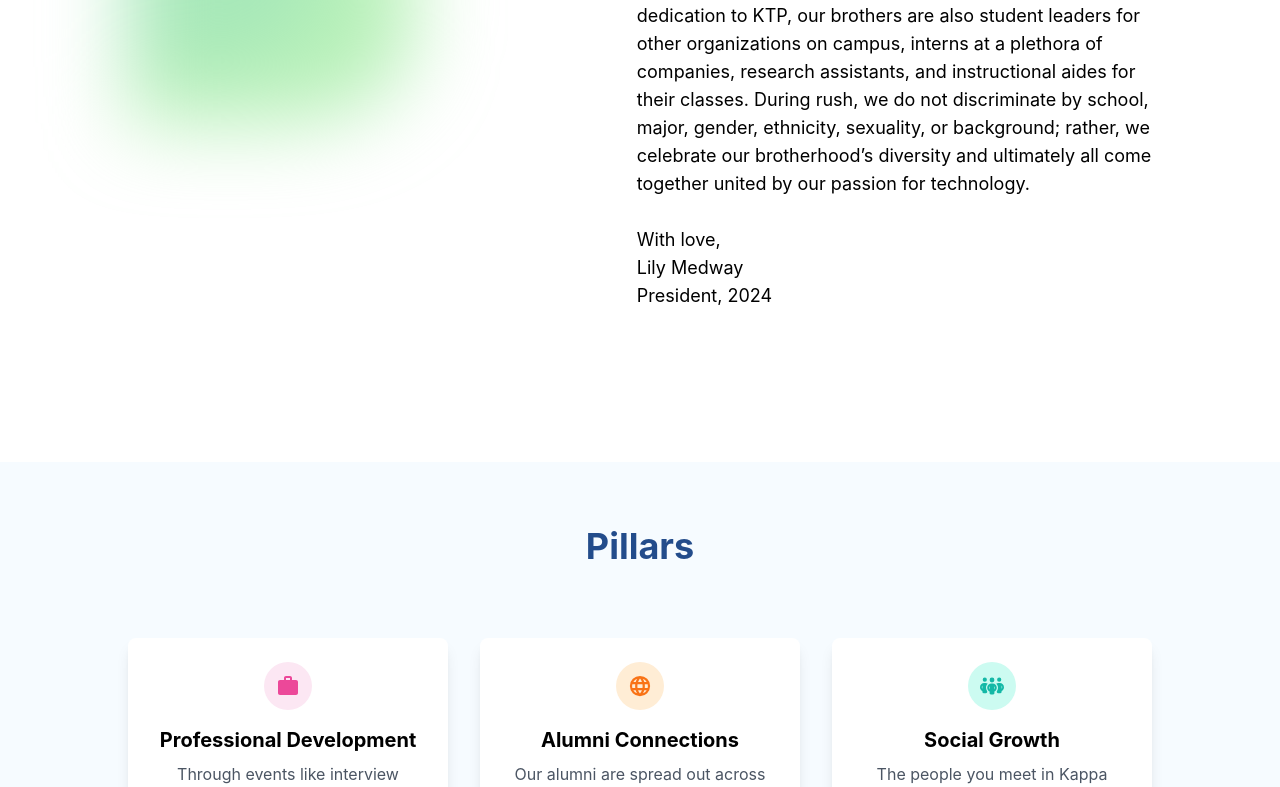
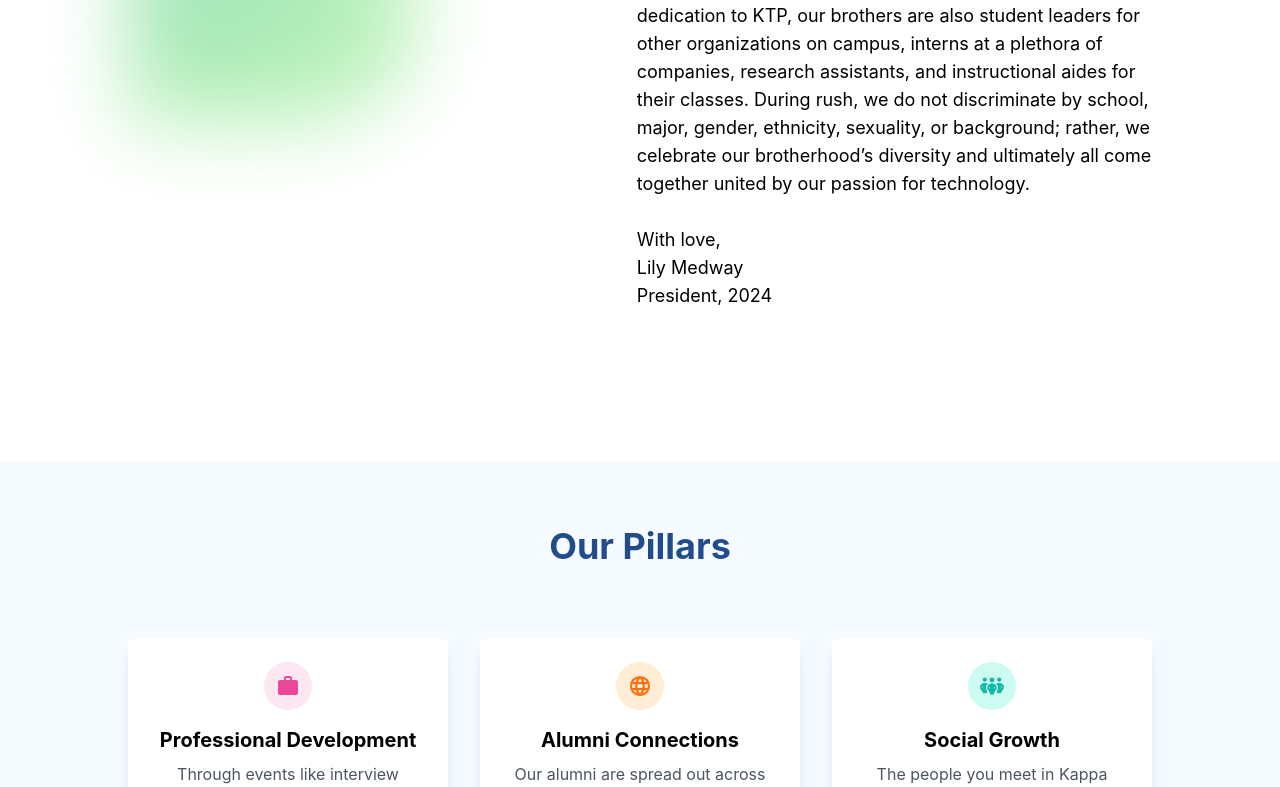
Before and after one commit to natalieramirez22/ktp-website, a React (Create React App) app: page /about in a window 1280 px wide. Shown: the part 1281-2068 px from the top of the page. Built offline with nearby package versions, Linux system fonts and the light colour scheme.

Commit message:
smaller about us changes

```diff
--- a/src/about.js
+++ b/src/about.js
@@ -10,7 +10,7 @@ import { FaPeopleGroup } from "react-icons/fa6";
 import { PiGlobeBold } from "react-icons/pi";
 import { HiAcademicCap } from "react-icons/hi2";
 
-const categories = ['Welcome', 'Pillars', 'History', 'DEI'];
+const categories = ['President\'s Welcome', 'Our Pillars', 'History', 'DEI Commitment'];
 
 function About() {
   const [selectedCategory, setSelectedCategory] = useState('Welcome');
@@ -130,7 +130,7 @@ function About() {
         <div className="bg-light-blue w-full">
           <div className="px-32 py-16" id="pillars-section">
             <div className="text-center">
-              <h2 className="text-4xl font-bold text-ktp-dark-blue pb-6 text-center">Pillars</h2>
+              <h2 className="text-4xl font-bold text-ktp-dark-blue pb-6 text-center">Our Pillars</h2>
             </div>
 
             <div className="mt-12 grid grid-cols-1 md:grid-cols-2 lg:grid-cols-3 gap-8">
```
